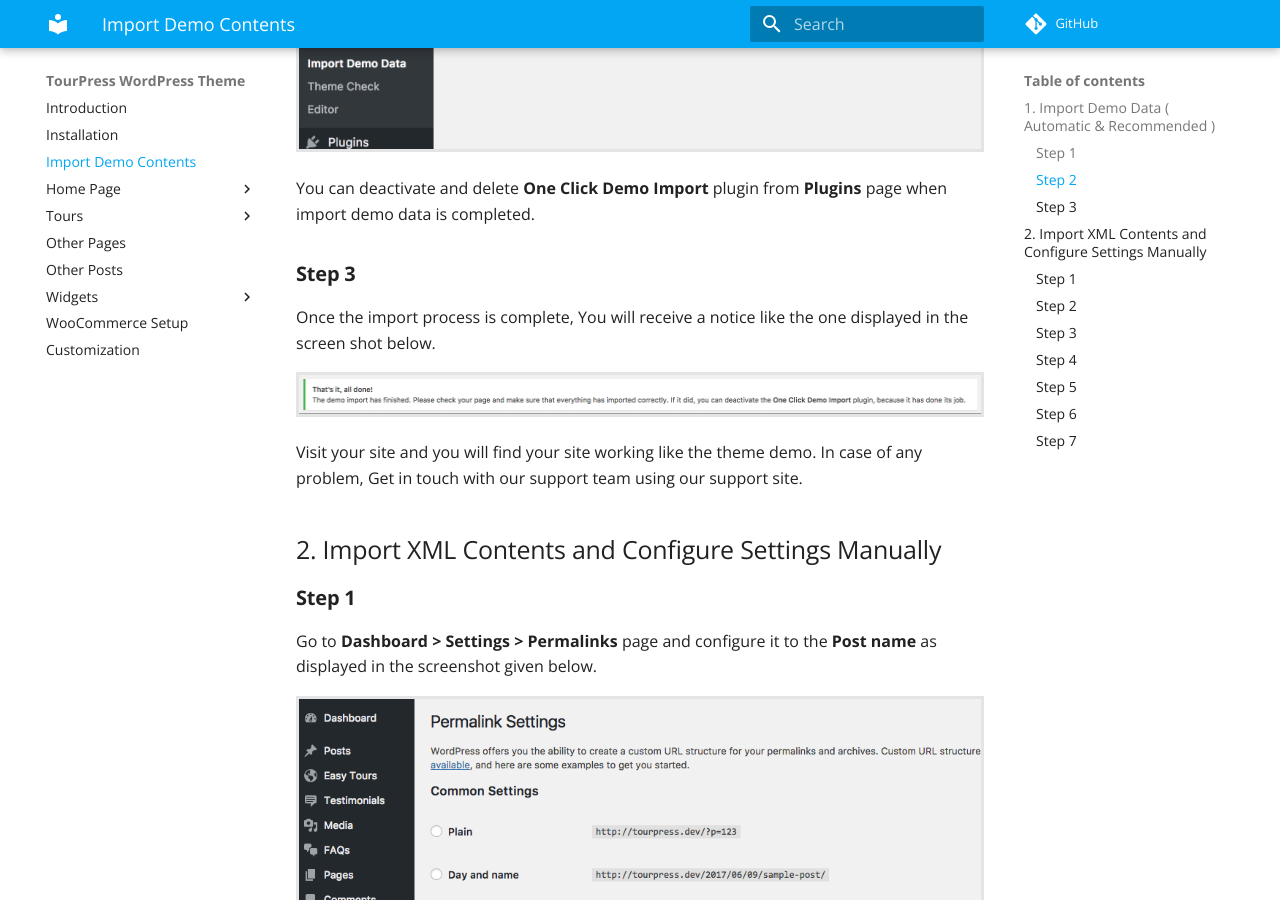
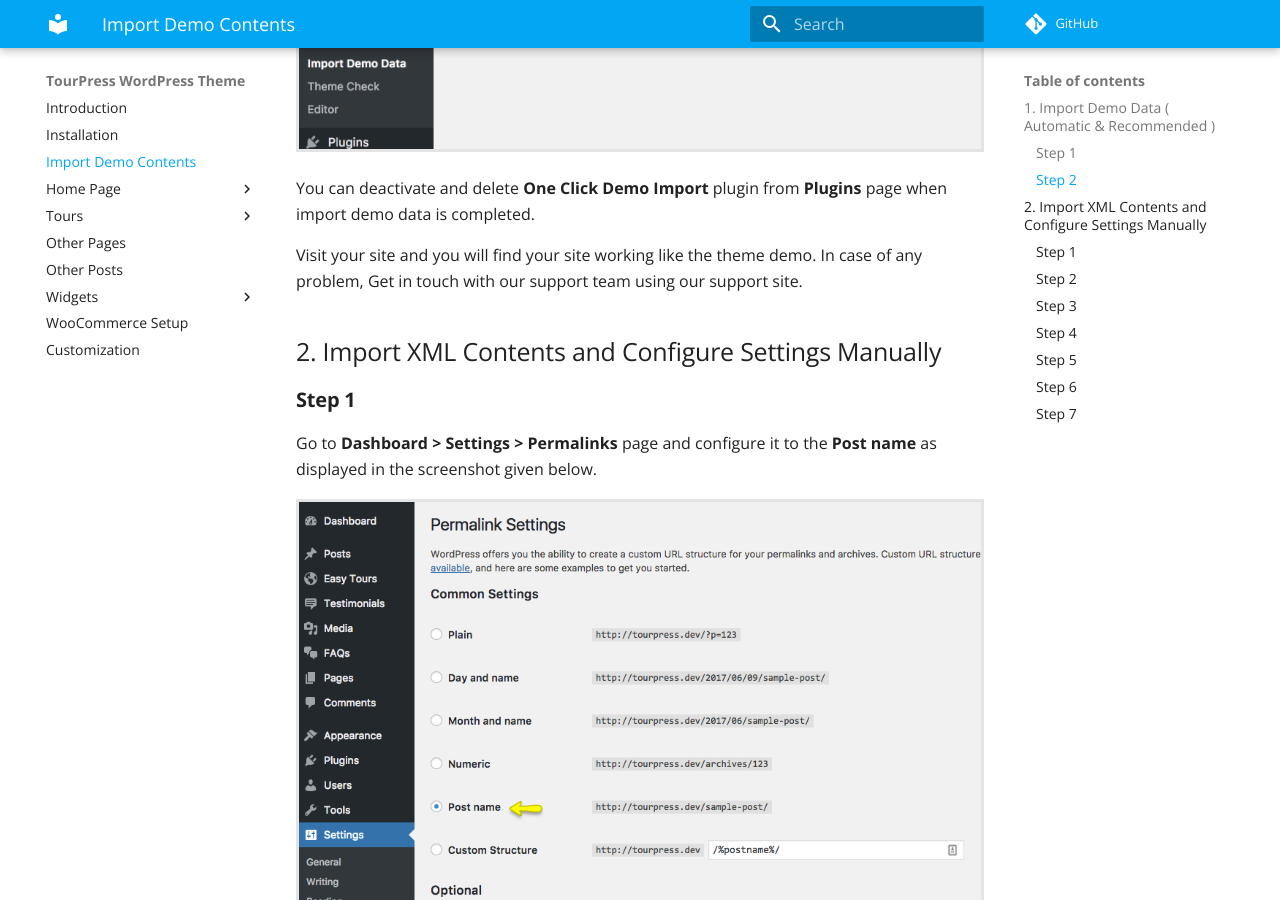
Before and after one commit to fahidjavid/doc-test, an MkDocs documentation site: the page built from docs/import-demo-contents.md, in a window 1280 px wide and 900 px high, scrolled down 1501 px. Built offline with MkDocs 1.6.1 and Material for MkDocs 9.7.7, drawn with Linux system fonts in a browser that asks for light colours; comment, search, counter and statistics services are not loaded; old or Windows-style settings are respelled for this version of MkDocs.

Commit message:
Import demo section improved

```diff
--- a/docs/import-demo-contents.md
+++ b/docs/import-demo-contents.md
@@ -15,11 +15,6 @@
 ![img](img/08-install.png)
 
 You can deactivate and delete **One Click Demo Import** plugin from **Plugins** page when import demo data is completed.
-
-### **Step 3**
-Once the import process is complete, You will receive a notice like the one displayed in the screen shot below.
-
-![img](img/all-done.png)
 
 Visit your site and you will find your site working like the theme demo. In case of any problem, Get in touch with our support team using our support site.
 
```
Also changed, not shown: docs/img/all-done.png (deleted).
